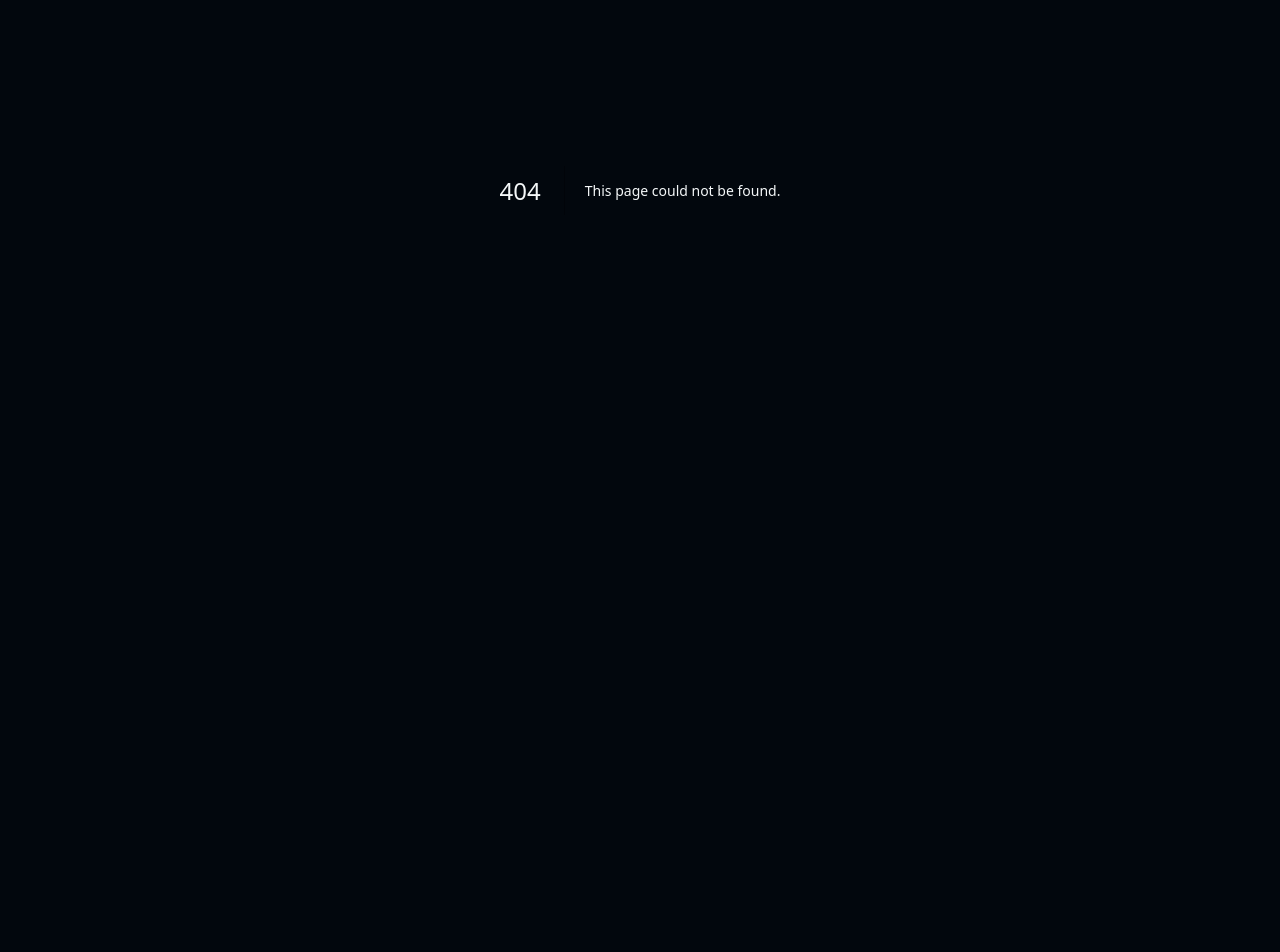
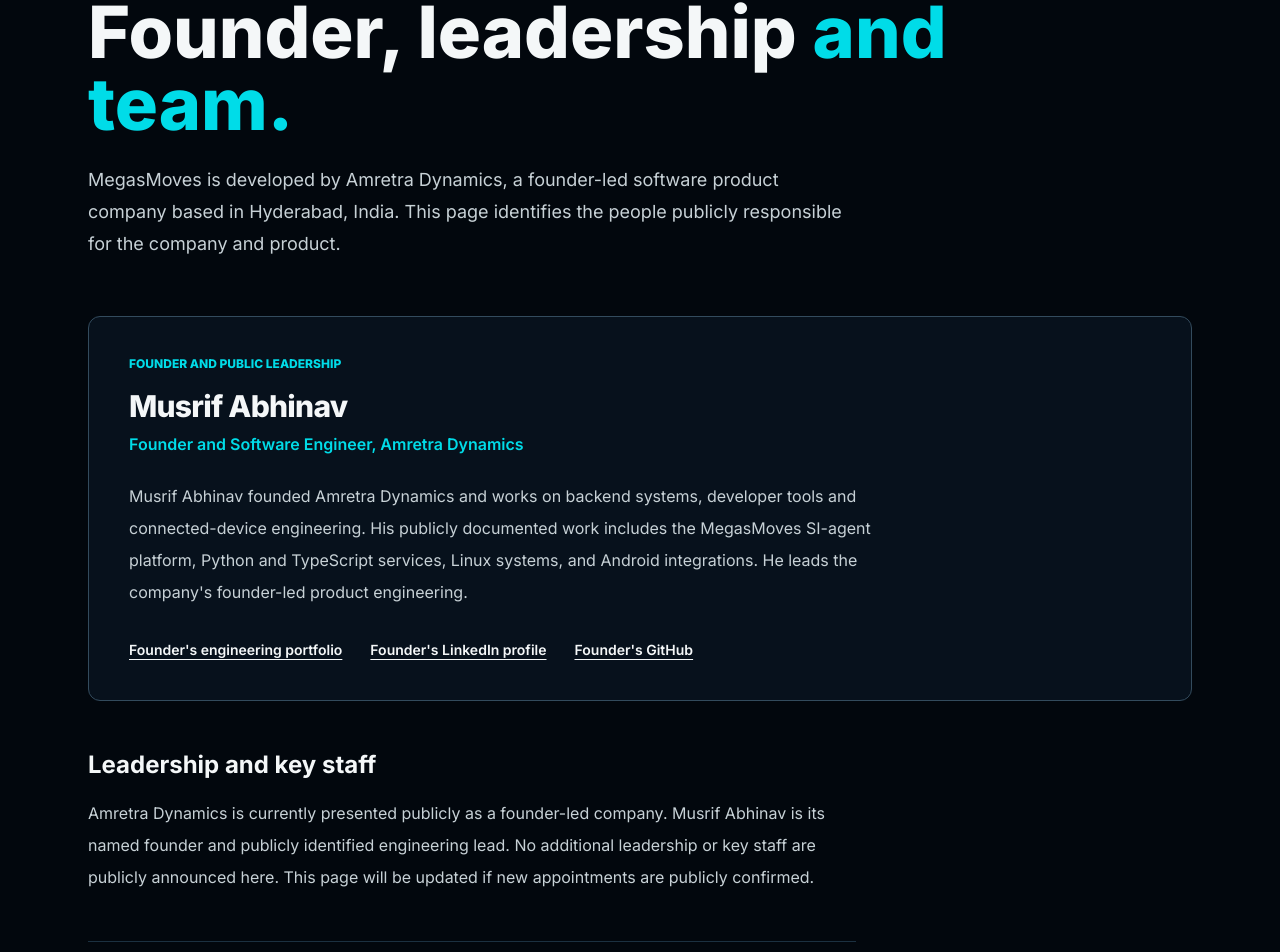
Before and after one commit to Amretra-Dynamics/megasmoves, a Next.js app in the folder marketing/: page /team in a window 1280 px wide. Before the commit this address had no page. Shown: the part 210-1162 px from the top of the page. Before the commit the page ends 800 px from the top, so only its background shows below. Built offline with nearby package versions, Linux system fonts and the light colour scheme.

Commit message:
docs(marketing): identify Amretra founder and public leadership

```diff
--- /dev/null
+++ b/marketing/src/app/team/page.tsx
@@ -0,0 +1,127 @@
+import type { Metadata } from "next";
+import Link from "next/link";
+import Header from "@/components/Header";
+import Footer from "@/components/Footer";
+
+export const metadata: Metadata = {
+  title: "Founder, Leadership & Team | MegasMoves",
+  description:
+    "Public founder and leadership information for Amretra Dynamics, the Hyderabad-based company developing MegasMoves.",
+  alternates: { canonical: "/team/" },
+};
+
+const organization = {
+  "@context": "https://schema.org",
+  "@type": "Organization",
+  name: "Amretra Dynamics",
+  url: "https://amretra.com/",
+  founder: {
+    "@type": "Person",
+    name: "Musrif Abhinav",
+    jobTitle: "Founder and Software Engineer",
+    url: "https://abhinavmusrif.me/",
+    sameAs: [
+      "https://www.linkedin.com/in/musrifabhinav",
+      "https://github.com/abhinavmusrif",
+    ],
+  },
+};
+
+export default function TeamPage() {
+  return (
+    <div className="site-surface min-h-screen">
+      <script
+        type="application/ld+json"
+        dangerouslySetInnerHTML={{ __html: JSON.stringify(organization) }}
+      />
+      <Header />
+      <main className="mx-auto max-w-6xl px-6 py-16 md:py-24">
+        <p className="eyebrow">AMRETRA DYNAMICS / PEOPLE</p>
+        <h1 className="mt-5 max-w-5xl text-5xl font-extrabold tracking-[-0.06em] md:text-7xl">
+          Founder, leadership <span className="text-[var(--accent)]">and team.</span>
+        </h1>
+        <p className="mt-6 max-w-3xl text-lg leading-8 text-[var(--text-soft)]">
+          MegasMoves is developed by Amretra Dynamics, a founder-led software
+          product company based in Hyderabad, India. This page identifies the
+          people publicly responsible for the company and product.
+        </p>
+
+        <section
+          aria-labelledby="founder-name"
+          className="mt-14 rounded-xl border border-[var(--line-strong)] bg-[var(--surface-1)] p-7 md:p-10"
+        >
+          <p className="eyebrow">Founder and public leadership</p>
+          <h2 id="founder-name" className="mt-4 text-3xl font-extrabold tracking-tight">
+            Musrif Abhinav
+          </h2>
+          <p className="mt-2 font-semibold text-[var(--accent)]">
+            Founder and Software Engineer, Amretra Dynamics
+          </p>
+          <p className="mt-6 max-w-3xl leading-8 text-[var(--text-soft)]">
+            Musrif Abhinav founded Amretra Dynamics and works on backend
+            systems, developer tools and connected-device engineering. His
+            publicly documented work includes the MegasMoves SI-agent platform,
+            Python and TypeScript services, Linux systems, and Android integrations.
+            He leads the company&apos;s founder-led product engineering.
+          </p>
+          <div className="mt-8 flex flex-wrap gap-x-7 gap-y-4 text-sm font-semibold">
+            <a href="https://abhinavmusrif.me/" className="text-[var(--accent)] underline underline-offset-4">
+              Founder&apos;s engineering portfolio
+            </a>
+            <a href="https://www.linkedin.com/in/musrifabhinav" className="text-[var(--accent)] underline underline-offset-4">
+              Founder&apos;s LinkedIn profile
+            </a>
+            <a href="https://github.com/abhinavmusrif" className="text-[var(--accent)] underline underline-offset-4">
+              Founder&apos;s GitHub
+            </a>
+          </div>
+        </section>
+
+        <section aria-labelledby="staff-heading" className="mt-12 max-w-3xl">
+          <h2 id="staff-heading" className="text-2xl font-bold">Leadership and key staff</h2>
+          <p className="mt-4 leading-8 text-[var(--text-soft)]">
+            Amretra Dynamics is currently presented publicly as a founder-led
+            company. Musrif Abhinav is its named founder and publicly identified
+            engineering lead. No additional leadership or key staff are publicly
+            announced here. This page will be updated if new appointments are
+            publicly confirmed.
+          </p>
+        </section>
+
+        <section aria-labelledby="about-heading" className="mt-12 max-w-3xl border-t border-[var(--line)] pt-10">
+          <h2 id="about-heading" className="text-2xl font-bold">Company and product</h2>
+          <p className="mt-4 leading-8 text-[var(--text-soft)]">
+            Amretra Dynamics develops software tools for devices and developer
+            workflows. MegasMoves is its open-source SI-agent product with
+            permission-aware local tools, task context and native-device
+            integrations. Product features and release availability are
+            described separately and are not represented as a finished
+            commercial release here.
+          </p>
+          <div className="mt-6 flex flex-wrap gap-x-7 gap-y-4 text-sm font-semibold">
+            <a href="https://amretra.com/" className="text-[var(--accent)] underline underline-offset-4">
+              Amretra Dynamics website
+            </a>
+            <a href="https://github.com/Amretra-Dynamics/megasmoves" className="text-[var(--accent)] underline underline-offset-4">
+              MegasMoves public source
+            </a>
+            <Link href="/download/" className="text-[var(--accent)] underline underline-offset-4">
+              Verified release information
+            </Link>
+          </div>
+        </section>
+
+        <section aria-labelledby="contact-heading" className="mt-12 max-w-3xl border-t border-[var(--line)] pt-10">
+          <h2 id="contact-heading" className="text-2xl font-bold">Business enquiries</h2>
+          <p className="mt-4 leading-8 text-[var(--text-soft)]">
+            For product or company enquiries concerning MegasMoves, contact{" "}
+            <a href="mailto:master@megasmoves.io" className="font-semibold text-[var(--accent)] underline underline-offset-4">
+              master@megasmoves.io
+            </a>.
+          </p>
+        </section>
+      </main>
+      <Footer />
+    </div>
+  );
+}
```
